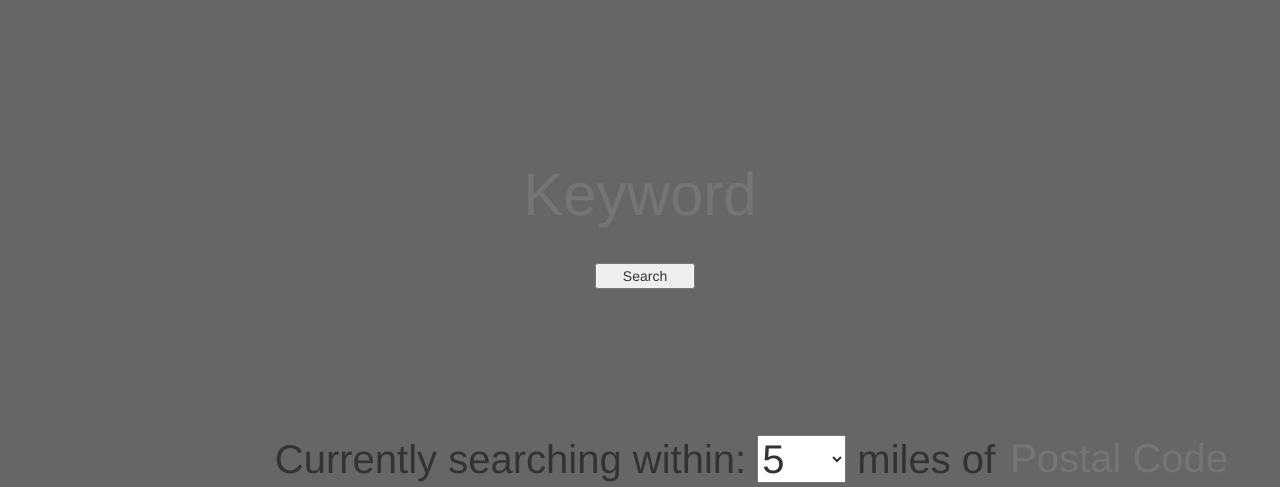
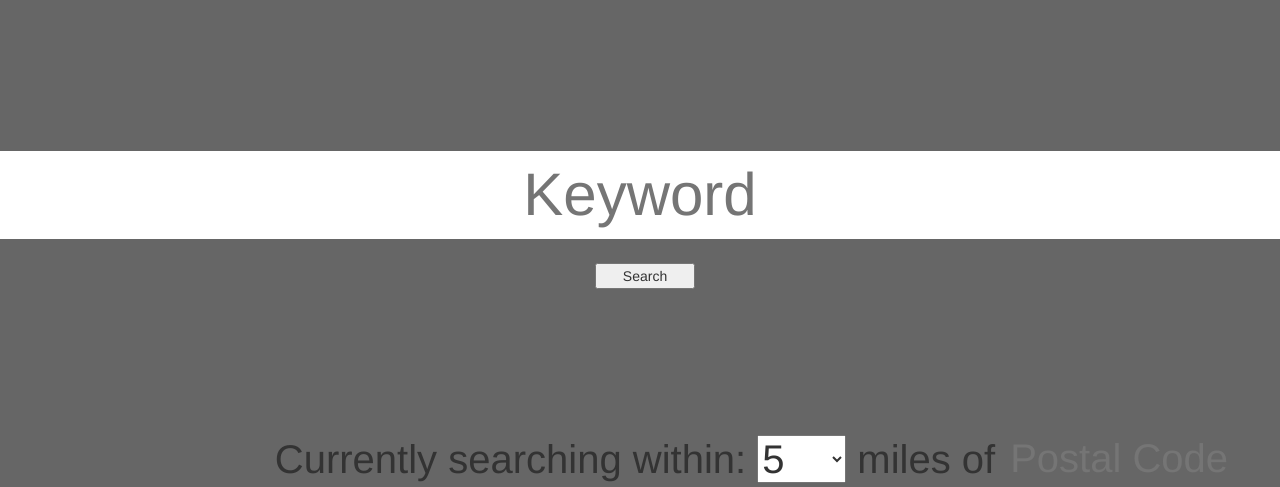
Before and after one commit to rkmarks/GDFind, a Flask app: page / in a window 1280 px wide. Shown: the part 198-685 px from the top of the page. Run offline with Flask 2, Linux system fonts and the light colour scheme; some libraries are stand-ins or nearby versions.

Commit message:
Fixing a mistake

```diff
--- a/static/style.css
+++ b/static/style.css
@@ -32,7 +32,7 @@ body {
     top: 50%;
     width: 100%;
     color: #FFFFFF;
-    background: rgba(0, 0, 0, 0);
+    background: rgba(41,88,112,0.7));
     font-size: 60px;
     font-weight: 300;
     text-align: center;
```
Also changed, not shown: templates/404.html (deleted).
